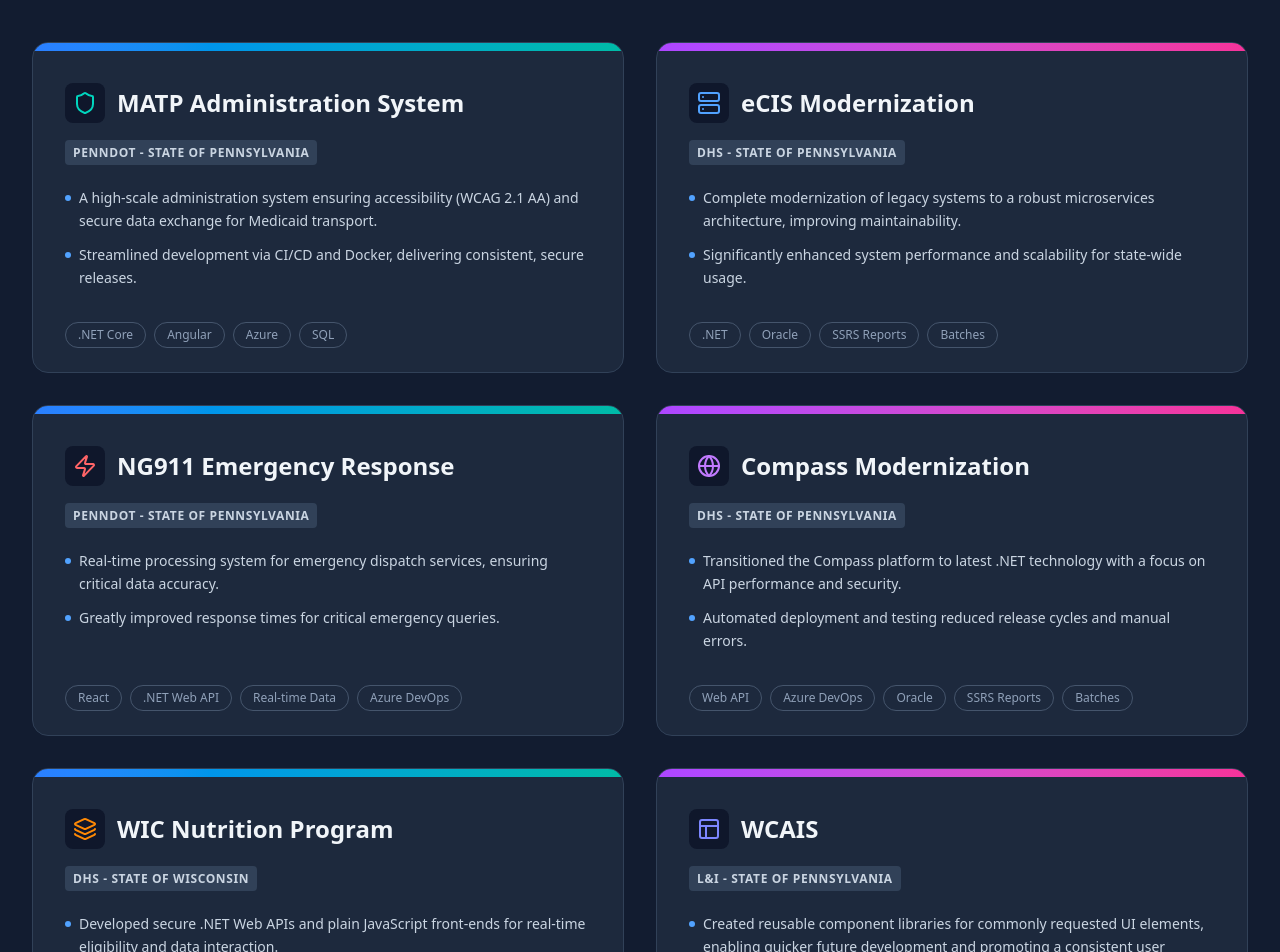
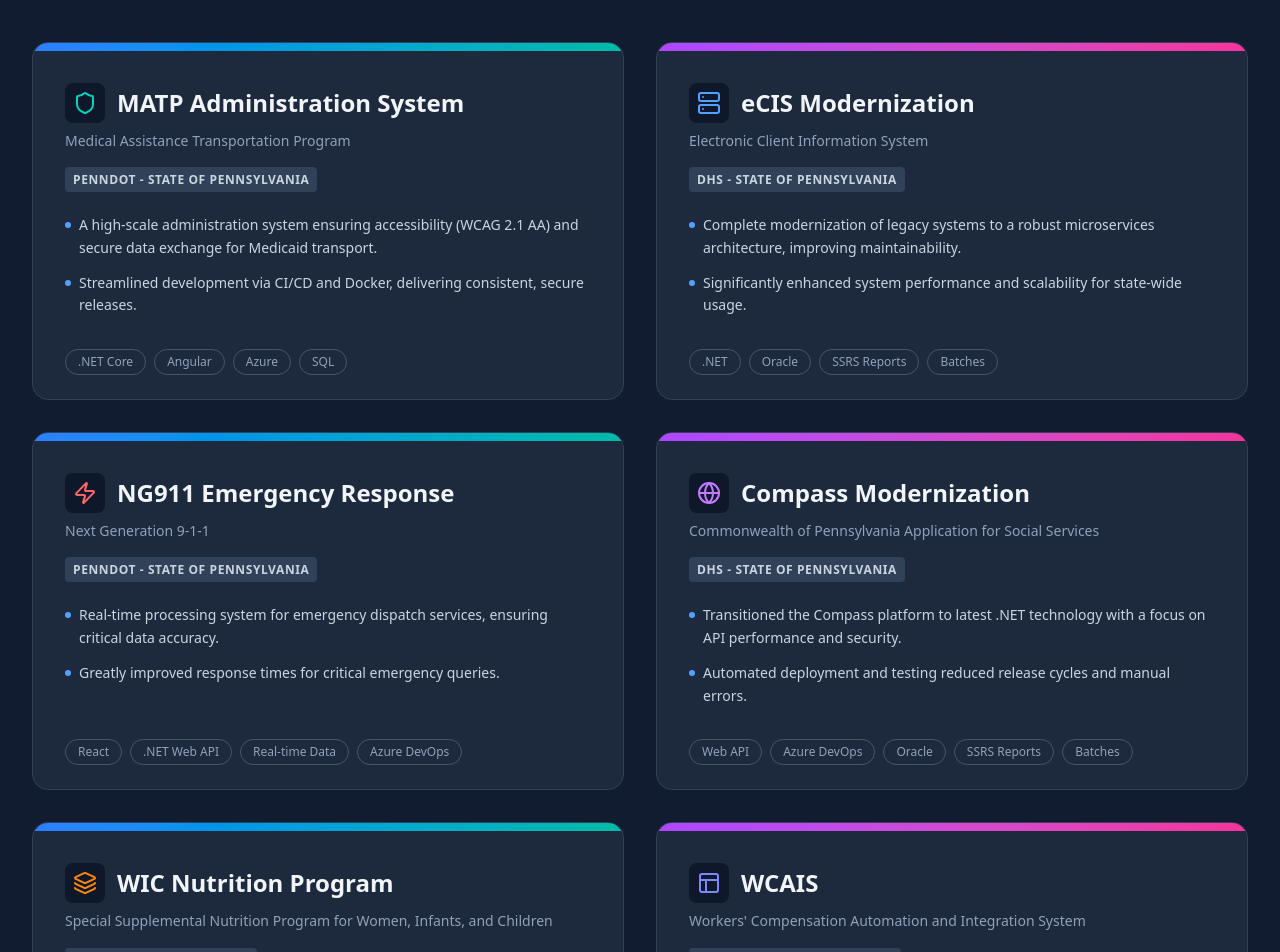
Before and after one commit to ahmed527/portfolio, a React (Vite) app: page / in a window 1280 px wide. Shown: the part 4400-5352 px from the top of the page. Built offline with nearby package versions, Linux system fonts and the light colour scheme.

Commit message:
full project name

```diff
--- a/src/App.tsx
+++ b/src/App.tsx
@@ -287,6 +287,7 @@
 	const projects = [
 		{
 			title: "MATP Administration System",
+			fullName: "Medical Assistance Transportation Program",
 			client: "PennDOT - State of Pennsylvania",
 			icon: <Shield className="w-6 h-6 text-teal-400" />,
 			tech: [".NET Core", "Angular", "Azure", "SQL"],
@@ -297,6 +298,7 @@
 		},
 		{
 			title: "eCIS Modernization",
+			fullName: "Electronic Client Information System",
 			client: "DHS - State of Pennsylvania",
 			icon: <Server className="w-6 h-6 text-blue-400" />,
 			tech: [".NET", "Oracle", "SSRS Reports", "Batches"],
@@ -307,6 +309,7 @@
 		},
 		{
 			title: "NG911 Emergency Response",
+			fullName: "Next Generation 9-1-1",
 			client: "PennDOT - State of Pennsylvania",
 			icon: <Zap className="w-6 h-6 text-red-400" />,
 			tech: ["React", ".NET Web API", "Real-time Data", "Azure DevOps"],
@@ -317,6 +320,7 @@
 		},
 		{
 			title: "Compass Modernization",
+			fullName: "Commonwealth of Pennsylvania Application for Social Services",
 			client: "DHS - State of Pennsylvania",
 			icon: <Globe className="w-6 h-6 text-purple-400" />,
 			tech: ["Web API", "Azure DevOps", "Oracle", "SSRS Reports", "Batches"],
@@ -327,6 +331,7 @@
 		},
 		{
 			title: "WIC Nutrition Program",
+			fullName: "Special Supplemental Nutrition Program for Women, Infants, and Children",
 			client: "DHS - State of Wisconsin",
 			icon: <Layers className="w-6 h-6 text-orange-400" />,
 			tech: [".NET Web API", "JavaScript", "SQL Server"],
@@ -339,6 +344,7 @@
 		},
 		{
 			title: "WCAIS",
+			fullName: "Workers' Compensation Automation and Integration System",
 			client: "L&I - State of Pennsylvania",
 			icon: <Layout className="w-6 h-6 text-indigo-400" />,
 			tech: [".NET Web API", "PWA", "UI Components", "Vue", "TFS"],
@@ -460,8 +466,7 @@
 								href="https://e.pcloud.link/publink/show?code=XZWPuQZePPygjnxSESI5VDJOjBjT8Ycisik"
 								target="_blank"
 								rel="noreferrer"
-								className={`flex items-center gap-2 px-6 py-3 rounded-lg font-medium transition-all border ${darkMode ? 'border-slate-700 hover:bg-slate-800' : 'border-slate-200 hover:bg-slate-100'}`}
-							>
+								className={`flex items-center gap-2 px-6 py-3 rounded-lg font-medium transition-all border ${darkMode ? 'border-slate-700 hover:bg-slate-800' : 'border-slate-200 hover:bg-slate-100'}`}>
 								<Download size={20} /> Resume
 							</a>
 						</div>
@@ -645,7 +650,7 @@
 								<div key={index} className={`group relative rounded-2xl overflow-hidden border transition-all duration-300 hover:shadow-2xl ${darkMode ? 'bg-slate-800 border-slate-700' : 'bg-white border-slate-200'}`}>
 									<div className={`h-2 w-full bg-gradient-to-r ${index % 2 === 0 ? 'from-blue-500 to-teal-500' : 'from-purple-500 to-pink-500'}`}></div>
 									<div className="p-8 flex flex-col h-full">
-										<div className="flex justify-between items-start mb-4">
+										<div className="flex justify-between items-start mb-2">
 											<div className="flex items-center gap-3">
 												<div className={`p-2 rounded-lg ${darkMode ? 'bg-slate-900' : 'bg-slate-100'}`}>
 													{project.icon}
@@ -653,6 +658,12 @@
 												<h3 className="text-2xl font-bold group-hover:text-blue-400 transition-colors">{project.title}</h3>
 											</div>
 										</div>
+
+										{/* Full Name Display */}
+										<div className={`text-sm font-medium mb-4 leading-snug ${darkMode ? 'text-slate-400' : 'text-slate-500'}`}>
+											{project.fullName}
+										</div>
+
 										<div className="mb-6">
 											<span className={`text-xs font-bold tracking-wider uppercase px-2 py-1 rounded ${darkMode ? 'bg-slate-700 text-slate-300' : 'bg-slate-100 text-slate-600'}`}>
 												{project.client}
```
